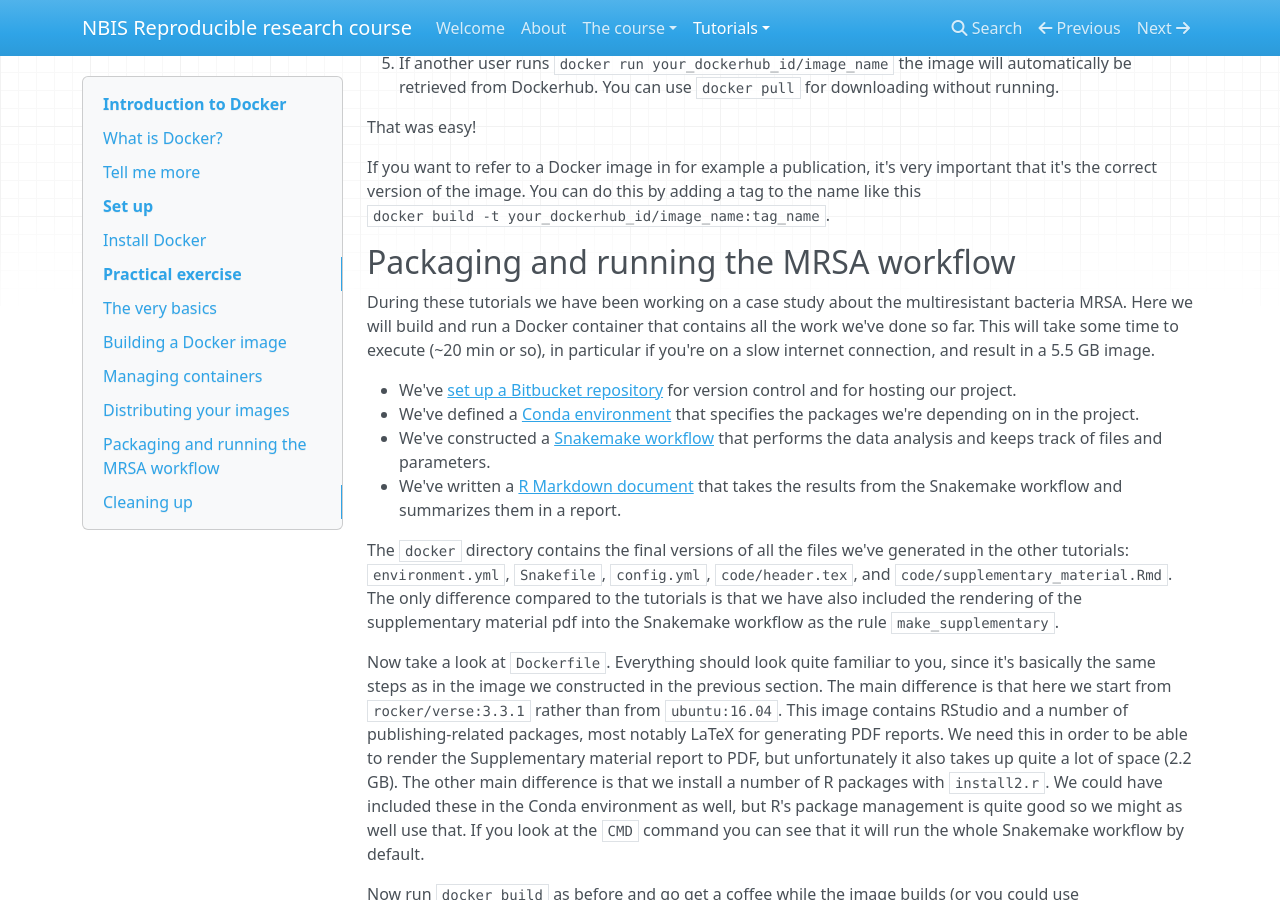
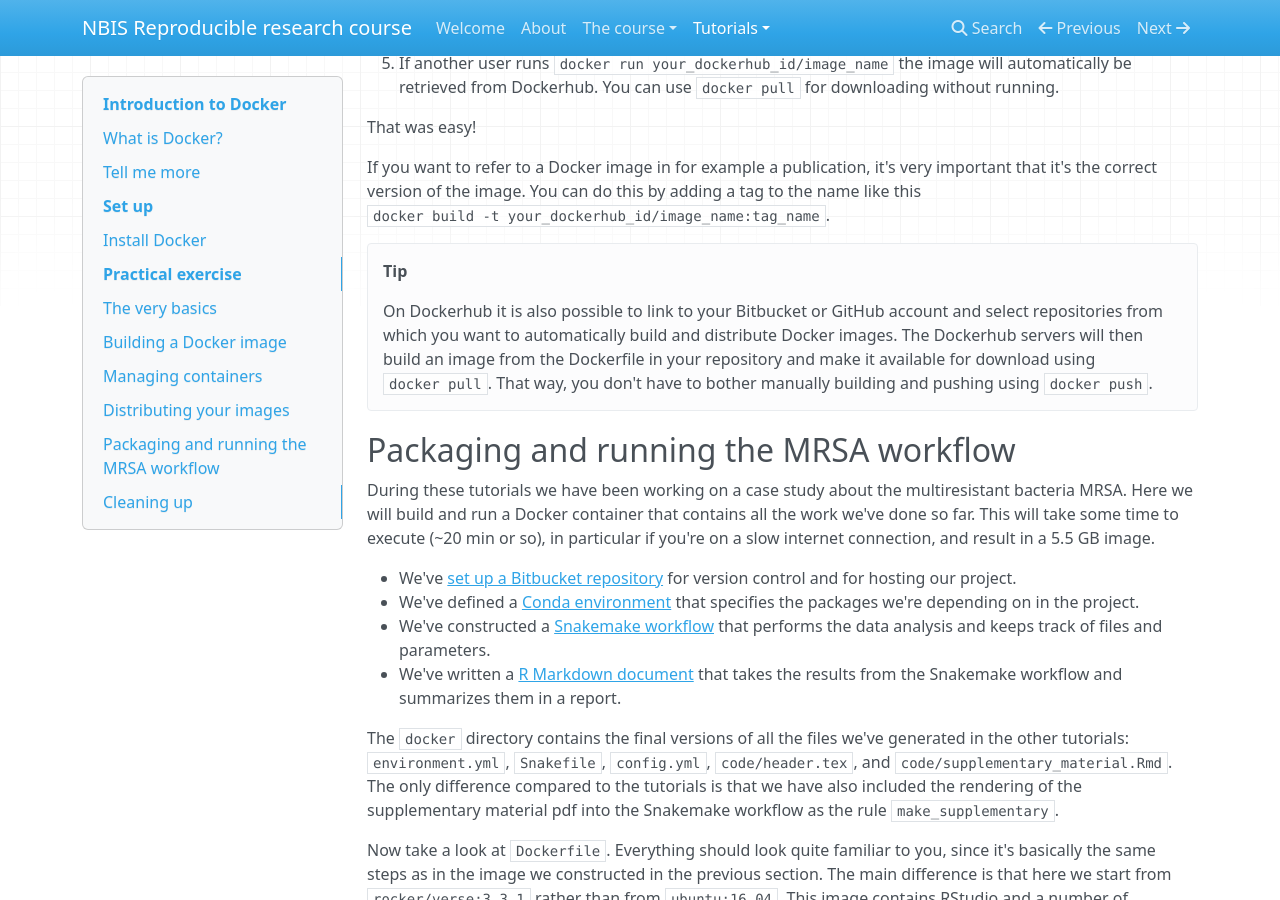
Before and after one commit to NBISweden/workshop-reproducible-research, an MkDocs documentation site: the page built from docs/docker.md, in a window 1280 px wide and 900 px high, scrolled down 11074 px. Built offline with MkDocs 1.6.1, drawn with Linux system fonts in a browser that asks for light colours; nearby versions of some CDN libraries; formulas are drawn with MathJax 3; old or Windows-style settings are respelled for this version of MkDocs.

Commit message:
add dockerhub automatic builds as tip

```diff
--- a/docs/docker.md
+++ b/docs/docker.md
@@ -338,6 +338,9 @@ That was easy!
 
 If you want to refer to a Docker image in for example a publication, it's very important that it's the correct version of the image. You can do this by adding a tag to the name like this `docker build -t your_dockerhub_id/image_name:tag_name`.
 
+!!! tip
+    On Dockerhub it is also possible to link to your Bitbucket or GitHub account and select repositories from which you want to automatically build and distribute Docker images. The Dockerhub servers will then build an image from the Dockerfile in your repository and make it available for download using `docker pull`. That way, you don't have to bother manually building and pushing using `docker push`.
+
 ## Packaging and running the MRSA workflow
 During these tutorials we have been working on a case study about the multiresistant bacteria MRSA. Here we will build and run a Docker container that contains all the work we've done so far. This will take some time to execute (~20 min or so), in particular if you're on a slow internet connection, and result in a 5.5 GB image.
 
```
